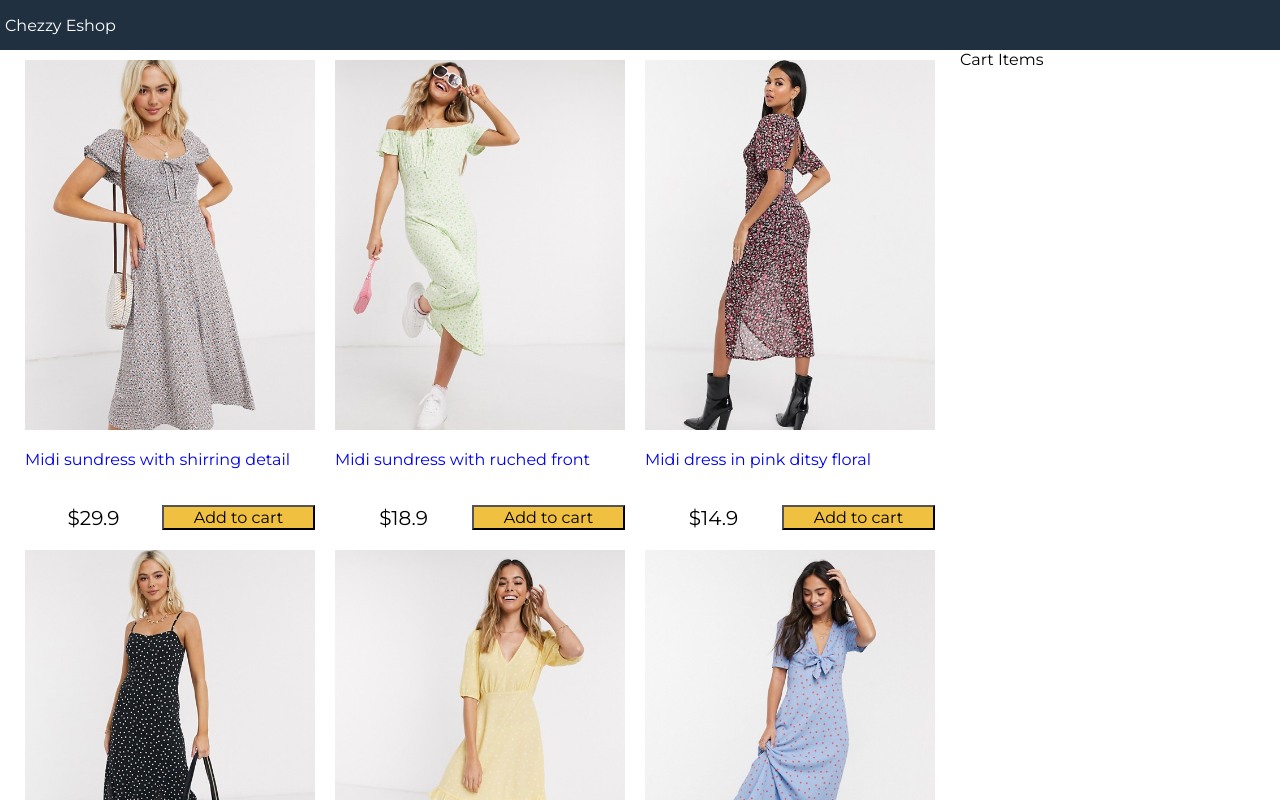
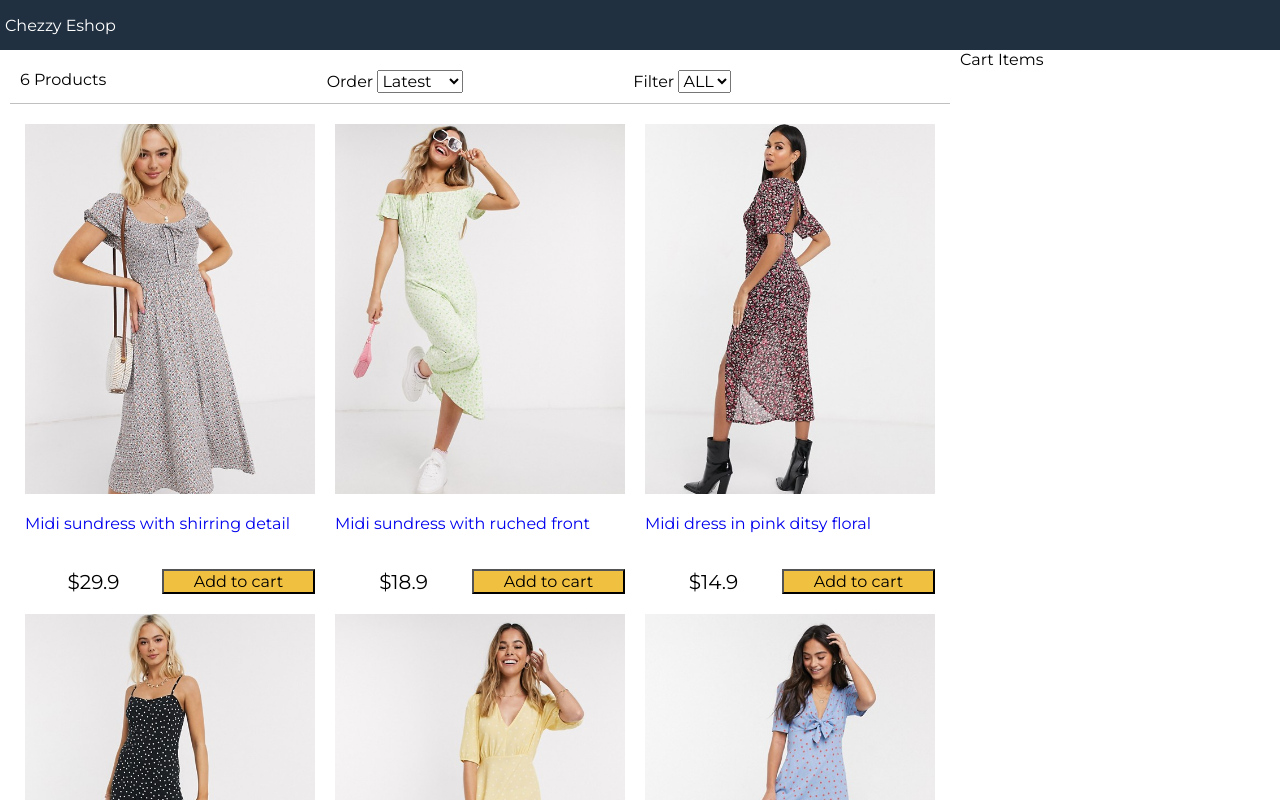
Before and after one commit to arvindchez/chezzy-fashions, a React (Create React App) app: page / in a window 1280 px wide. Shown: the top 800 px of the page. Built offline with nearby package versions, Linux system fonts and the light colour scheme.

Commit message:
create filter component

```diff
--- a/src/App.js
+++ b/src/App.js
@@ -3,6 +3,7 @@
 import data from './data.json';
 import { Component } from 'react';
 import Products from './components/Products';
+import Filter from './components/Filter';
 
 class App extends Component {
   constructor() {
@@ -15,6 +16,35 @@
     };
   }
 
+  sortProducts = (event) => {
+    const sort = event.target.value;
+    this.setState((state) => ({
+      sort: sort,
+      products: this.state.products.slice().sort((a, b) =>
+        sort === "lowest" ?
+          a.price > b.price ? 1 : -1 :
+          sort === "highest" ?
+            a.price < b.price ? 1 : -1 :
+            a._id < b._id ? 1 : -1
+      )
+    }));
+  }
+
+  filterProducts = (event) => {
+    if (event.target.value === "") {
+      this.setState({ size: event.target.value, products: data.products });
+    }
+    else {
+      this.setState({
+        size: event.target.value,
+        products: data.products.filter(
+          (product) => product.availableSizes.indexOf(event.target.value) >= 0
+        ),
+      });
+    }
+  }
+
+
   render() {
     return (
       <div className="grid-container" >
@@ -24,6 +54,11 @@
         <main>
           <div className="content">
             <div className="main">
+              <Filter count={this.state.products.length}
+                size={this.state.size}
+                sort={this.state.sort}
+                filterProducts={this.filterProducts}
+                sortProducts={this.sortProducts}></Filter>
               <Products products={this.state.products}></Products>
             </div>
             <div className="sidebar">Cart Items</div>
--- /dev/null
+++ b/src/components/Filter.js
@@ -0,0 +1,29 @@
+import React, { Component } from 'react'
+
+export default class Filter extends Component {
+    render() {
+        return (
+            <div className="filter">
+                <div className="filter-result">{this.props.count} Products</div>
+                <div className="filter-sort">Order {" "}
+                    <select value={this.props.sort} onChange={this.props.sortProducts}>
+                        <option>Latest</option>
+                        <option value="lowest">Lowest</option>
+                        <option value="highest">Highest</option>
+                    </select>
+                </div>
+                <div className="filter-size">
+                    Filter {" "}
+                    <select value={this.props.size} onChange={this.props.filterProducts}>
+                        <option value="">ALL</option>
+                        <option value="XS">XS</option>
+                        <option value="S">S</option>
+                        <option value="M">M</option>
+                        <option value="L">L</option>
+                        <option value="XL">XL</option>
+                    </select>
+                </div>
+            </div>
+        )
+    }
+}
```
